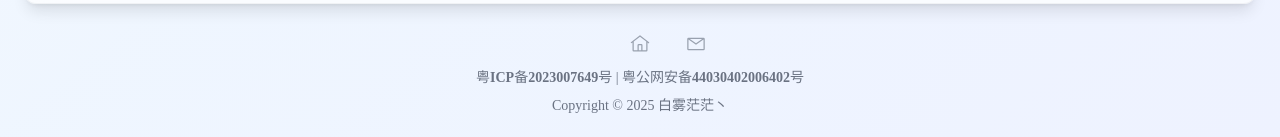
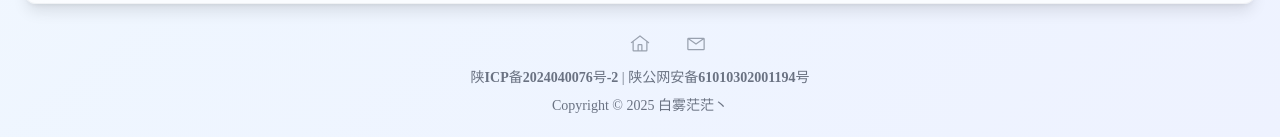
Before and after one commit to wojackop/cover-magic, a Vue app: page / in a window 1280 px wide. Shown: the part 936-1073 px from the top of the page. Built offline with nearby package versions, Linux system fonts and the light colour scheme; some icons are missing; a small style sheet from the web is missing; a web font is replaced by a local one.

Commit message:
🎉修改为个人信息

```diff
--- a/package.json
+++ b/package.json
@@ -11,8 +11,8 @@
   },
   "repository": {
     "type": "git",
-    "url": "https://github.com/baiwumm/cover-magic",
-    "issues": "https://github.com/baiwumm/cover-magic/issues"
+    "url": "https://github.com/wojackop/cover-magic",
+    "issues": "https://github.com/wojackop/cover-magic/issues"
   },
   "scripts": {
     "dev": "vite",
--- a/src/components/FooterPanel.vue
+++ b/src/components/FooterPanel.vue
@@ -32,7 +32,7 @@
           rel="noopener noreferrer"
           class="font-semibold hover:text-emerald-500 dark:hover:text-emerald-400 transition-colors"
         >
-          粤ICP备2023007649号
+          陕ICP备2024040076号-2
         </a>
         |
         <a
@@ -41,7 +41,7 @@
           rel="noopener noreferrer"
           class="font-semibold hover:text-emerald-500 dark:hover:text-emerald-400 transition-colors"
         >
-          粤公网安备44030402006402号
+           陕公网安备61010302001194号
         </a>
       </div>
       <div>
```
